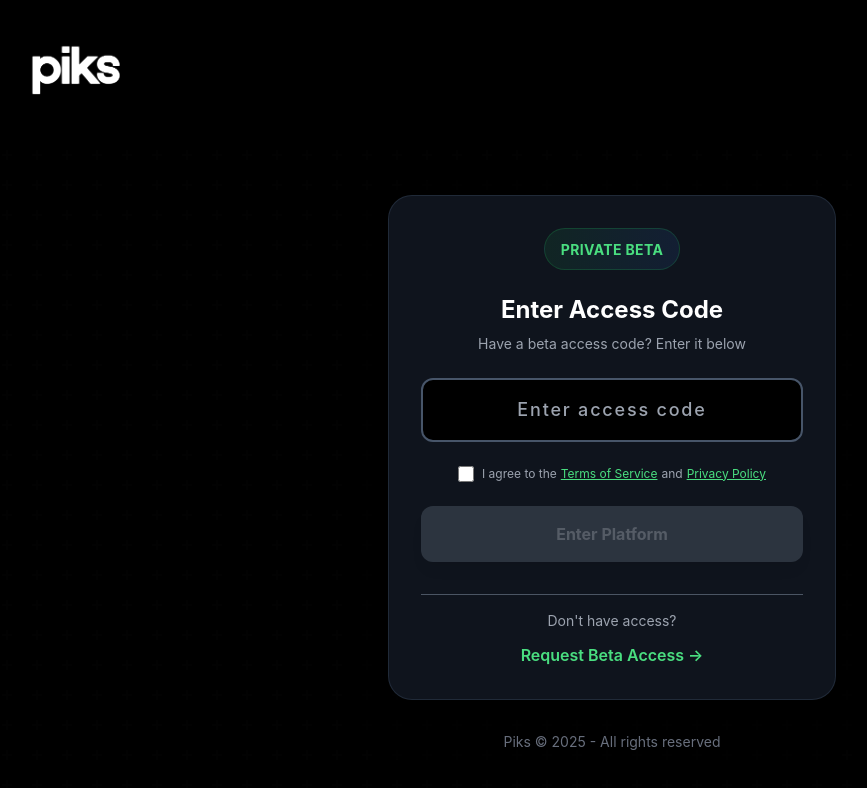
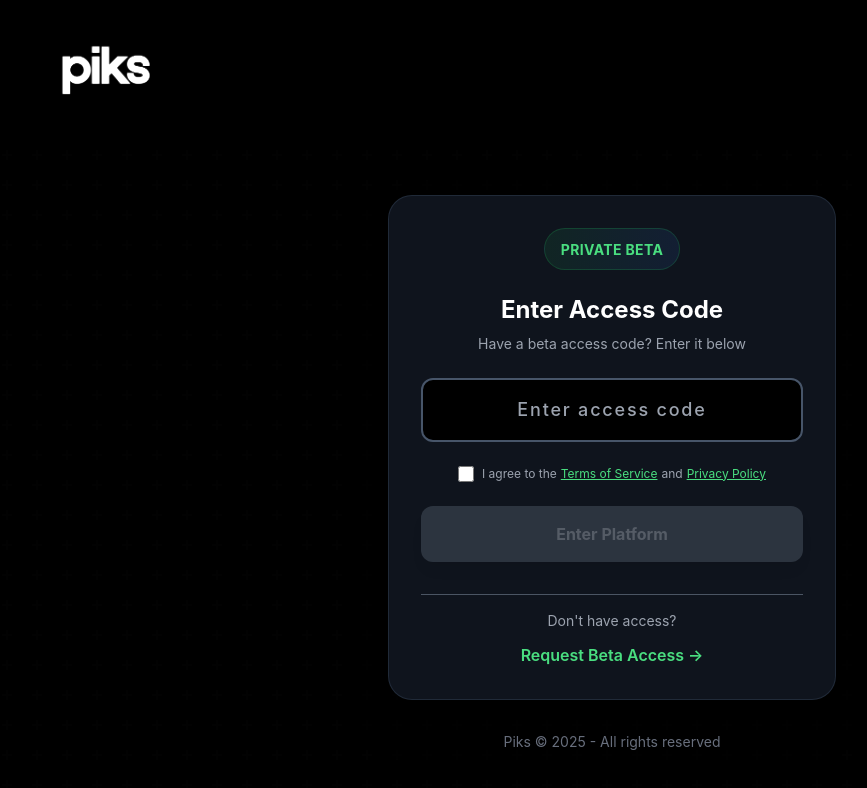
Before and after one commit to chipotleman/fundedfinal, a Next.js app: page / in a window 1280 px wide. Shown: the top 788 px of the page, without its empty margins (28-895 px from the left). Built offline with nearby package versions, Linux system fonts and the light colour scheme; no server answers.

Commit message:
Restored to 'da15106657c3eac74471571819b0b7b93c6c8e20'
Replit-Restored-To: da15106657c3eac74471571819b0b7b93c6c8e20

```diff
--- a/components/BetaLanding.js
+++ b/components/BetaLanding.js
@@ -64,7 +64,7 @@ export default function BetaLanding({ onAuthenticated }) {
       <nav className="sticky top-0 left-0 right-0 bg-black z-50">
         <div className="px-3 sm:px-6 py-1 sm:py-3">
           <div className="flex items-center justify-start min-h-[56px] sm:min-h-[60px] relative">
-            <div className="flex-none -mt-[7.75px] sm:-mt-[5.75px] -ml-[30px]">
+            <div className="flex-none -mt-[7.75px] sm:-mt-[5.75px]">
               <div className="flex items-center">
                 <img
                   src="/funderlogo/Piks.png?v=5"
--- a/components/TopNavbar.js
+++ b/components/TopNavbar.js
@@ -149,7 +149,7 @@ export default function TopNavbar({ bankroll, pnl, betSlipCount, onBetSlipClick,
         <div className="px-3 sm:px-6 py-1 sm:py-3">
           <div className="flex items-center justify-start min-h-[56px] sm:min-h-[60px] relative">
             {/* Logo - left-aligned on all screen sizes */}
-            <div className="flex-none -mt-[7.75px] sm:-mt-[5.75px] -ml-[30px]">
+            <div className="flex-none -mt-[7.75px] sm:-mt-[5.75px]">
               <Link href="/" className="flex items-center">
                 <img
                   src="/funderlogo/Piks.png?v=5"
```
